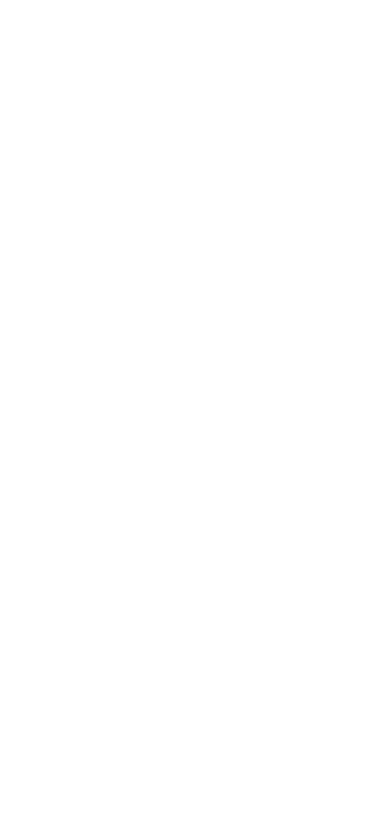
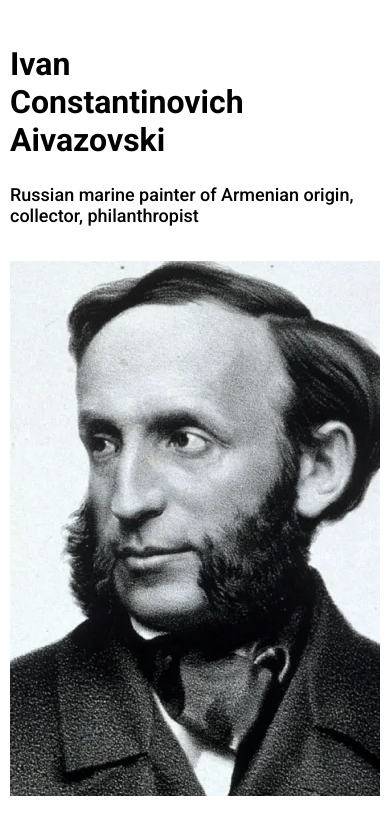
Before and after one commit to olegg1312/Aivazovski_page, a plain HTML site: page index.html in a window 390 px wide. Drawn offline with Linux system fonts and the light colour scheme.

Commit message:
home section

```diff
--- a/index.css
+++ b/index.css
@@ -1,3 +1,4 @@
 @import url(styles/basic.css);
 @import url(styles/viriables.css);
 @import url(styles/header.css);
+@import url(styles/home.css);
--- a/index.html
+++ b/index.html
@@ -39,8 +39,14 @@
 
     </header>
 
-    <main></main>
-
+    <main aria-label="main"></main>
+    <section class="home" aria-label="home section">
+        <div class="container">
+            <h1 class="home-title" aria-label="home-title">Ivan Constantinovich Aivazovski</h1>
+            <p class="home-discription" aria-label="discription">Russian marine painter of Armenian origin, collector, philanthropist</p>
+            <img src="assets/webp/portrait 1.webp" alt="photo of Aivazovski" class="home-img">
+        </div>
+    </section>
     <footer></footer>
 </body>
 
--- a/styles/basic.css
+++ b/styles/basic.css
@@ -19,6 +19,9 @@ a {
     color: unset;
 }
 
+h1, p{
+    margin: 0;
+}
 
 .container {
     margin: 0 auto;
--- /dev/null
+++ b/styles/home.css
@@ -0,0 +1,35 @@
+.home {
+    text-align: center;
+}
+
+.home-title {
+    font-size: 45px;
+    font-weight: 700;
+    color: var(--color-main-black);
+    margin: 45px 0 25px 0;
+}
+.home-discription {
+    margin: 0 0 35px 0;
+    font-size: 18px;
+    font-weight: 500;
+}
+.home-img {
+    width: 100%;
+    height: 535px;
+    object-fit: cover;
+}
+
+@media(max-width: 480px) {
+    .home {
+    text-align: LEFT;
+}
+
+.home-title {
+    font-size: 32px;
+max-width: 250PX;
+}
+.home-discription {
+    margin: 0 0 35px 0;
+
+}
+}
```
Also changed, not shown: 1 other file.
